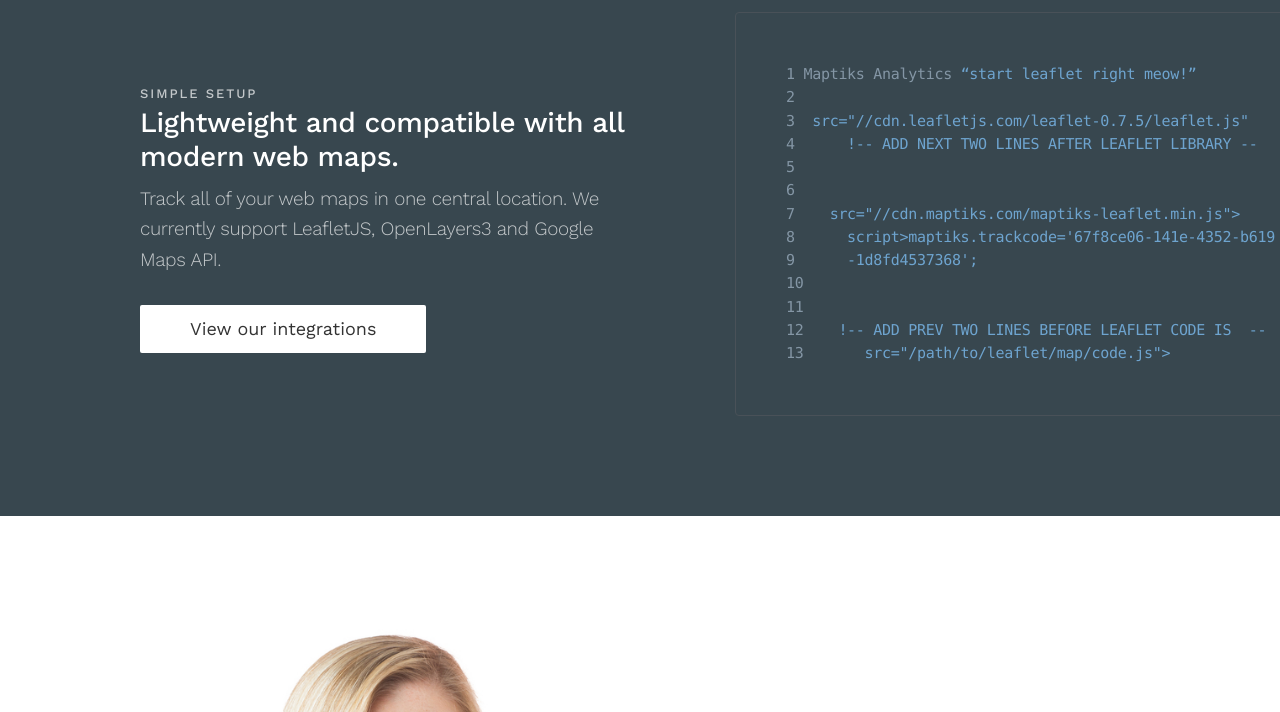
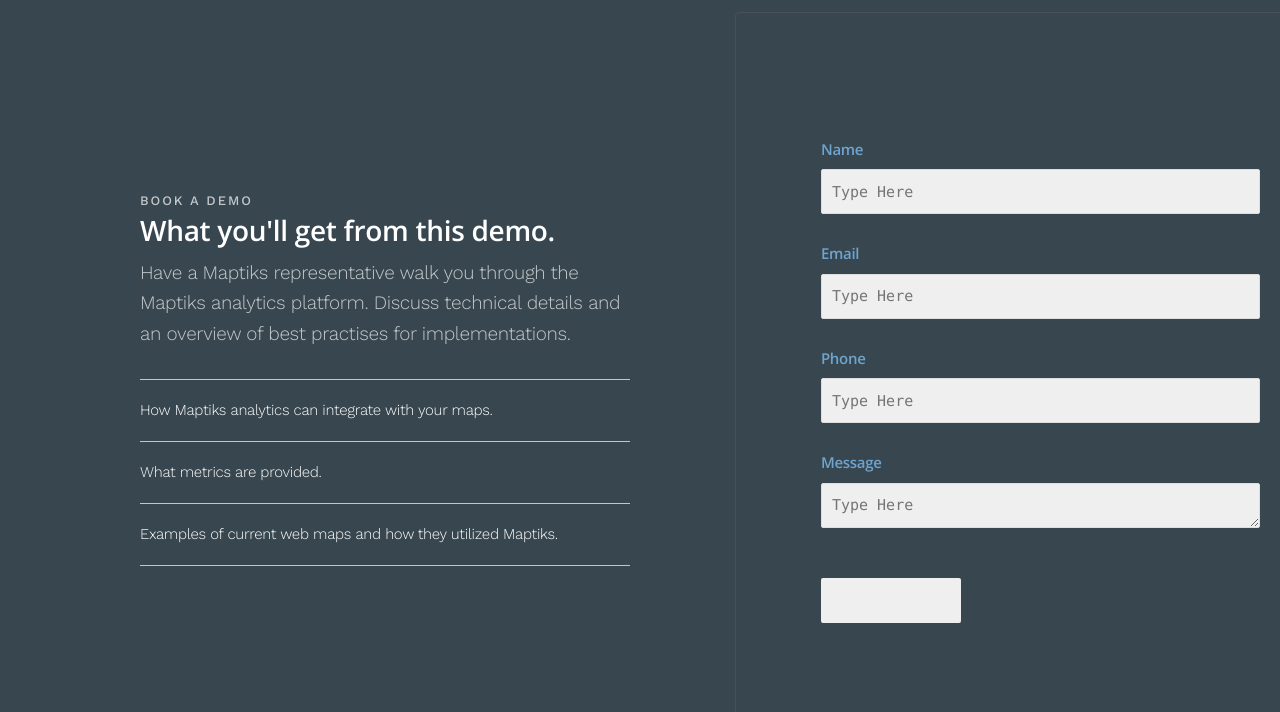
Before and after one commit to StrangerPings/maptiks-landing, a website: page docs/demo.html in a window 1280 px wide. Shown: the part 88-800 px from the top of the page. Drawn offline with nearby package versions, Linux system fonts and the light colour scheme.

Commit message:
Book a demo

```diff
--- a/docs/assets/css/main.css
+++ b/docs/assets/css/main.css
@@ -17,12 +17,18 @@
 blue hover #2D95FF
 light green #567C5C
 #6BA1CF
+
+#c2c2c2
+
+
+blueish-grey : #8496A5
+blueish-blue: 6EA4CF;
 */
 
 .feature-image{
 	height: 135px;
 	border: solid 1px;
-	border-color: #cccccc;
+	border-color: #e1e1e1;
 	border-radius: 2px;
 }
 
@@ -57,7 +63,7 @@
 }
 
 .grey-top {
-	border-top: solid 2px #f8f8f8;
+	border-top: solid 1px #e1e1e1;
 
 }
 
@@ -123,7 +129,9 @@
 	line-height: 1.4;
 }
 
-
+h3 {
+	font-family: 'Open Sans', sans-serif;
+}
 
 /* Header stuff and things*/
 
@@ -143,6 +151,8 @@
 .integration-images {
 	width: 260px;
 	height: 100%;
+	position: relative;
+	vertical-align: middle;
 }
 
 .integration-images-small {
@@ -161,3 +171,44 @@
 .top-margin {
 	margin-top: 3.1020202em;
 }
+
+
+/* Forms */
+
+
+label {
+    margin-top: 5px;
+    font-color: #8496A5;
+    font-family: 'Open Sans', sans-serif;
+}
+
+input, textarea {
+    width:439px;
+    height:45px;
+    background:#efefef;
+    border:1px solid #dedede;
+    padding:10px;
+    margin-top:3px;
+    color:#3a3a3a;
+    border-radius:2px;
+}
+
+input:focus, textarea:focus {
+    border:1px solid #97d6eb;
+}
+
+
+
+#submit {
+    width:140px;
+    height: 45px;
+    text-indent:-9999px;
+    border:none;
+    margin-top:20px;
+    cursor:pointer;
+    text-color: black;
+}
+
+	#submit:hover {
+	    opacity:.9;
+	}
--- a/docs/industries.html
+++ b/docs/demo.html
@@ -10,7 +10,7 @@
 
     <title>
 
-        Industries &middot;
+        Book a demo &middot;
 
     </title>
       <link href='https://fonts.googleapis.com/css?family=Lora:400,400italic|Work+Sans:300,400,500,600' rel='stylesheet' type='text/css'>
@@ -114,28 +114,38 @@
     <div class="row app-align-center">
       <div class="col-sm-5 col-sm-push-7">
         <pre class="app-code">
-<span>1</span> <span class="hidden-xs">Maptiks Analytics</span> “start leaflet right meow!”
-<span>2</span>
-<span>3</span>  src="//cdn.leafletjs.com/leaflet-0.7.5/leaflet.js"
-<span>4</span>      !-- ADD NEXT TWO LINES AFTER LEAFLET LIBRARY --
-<span>5</span>
-<span>6</span>
-<span>7</span>    src="//cdn.maptiks.com/maptiks-leaflet.min.js">
-<span>8</span>      script>maptiks.trackcode='67f8ce06-141e-4352-b619
-<span>9</span>      -1d8fd4537368';
-<span>10</span>
-<span>11</span>
-<span>12</span>    !-- ADD PREV TWO LINES BEFORE LEAFLET CODE IS  --
-<span>13</span>       src="/path/to/leaflet/map/code.js"></pre>
+
+<form>
+
+    <label>Name</label>
+    <input name="name" placeholder="Type Here">
+
+    <label>Email</label>
+    <input name="email" type="email" placeholder="Type Here">
+
+    <label>Phone</label>
+    <input name="email" type="email" placeholder="Type Here">
+
+    <label>Message</label>
+    <textarea name="message" placeholder="Type Here"></textarea>
+
+    <input id="submit" name="submit" type="submit" value="Submit">
+
+</form>
+
       </div>
 
       <div class="col-sm-6 col-sm-pull-5">
-        <h6 class="text-muted text-uppercase">Simple Setup</h6>
-        <h3 class="m-t-0">Lightweight and compatible with all modern web maps.</h3>
-        <p class="lead m-b-md text-muted">Track all of your web maps in one central location. We currently support LeafletJS, OpenLayers3 and Google Maps API. </p>
-        <button class="btn btn-default btn-lg btn-borderless">
-          View our integrations
-        </button>
+        <h6 class="text-muted text-uppercase">Book a Demo</h6>
+        <h3 class="m-t-0">What you'll get from this demo.</h3>
+        <p class="lead m-b-md text-muted">Have a Maptiks representative walk you through the Maptiks analytics platform. Discuss technical details and an overview of best practises for implementations.
+          <ul class="list-unstyled list-bordered text-left m-y-md">
+          <li class="p-y">How Maptiks analytics can integrate with your maps.</li>
+          <li class="p-y">What metrics are provided.</li>
+          <li class="p-y">Examples of current web maps and how they utilized Maptiks.</li>
+
+        </ul>
+      </p>
       </div>
     </div>
   </div>
```
Also changed, not shown: docs/features.html (+2 -2 lines), docs/index.html (+4 -4 lines).
